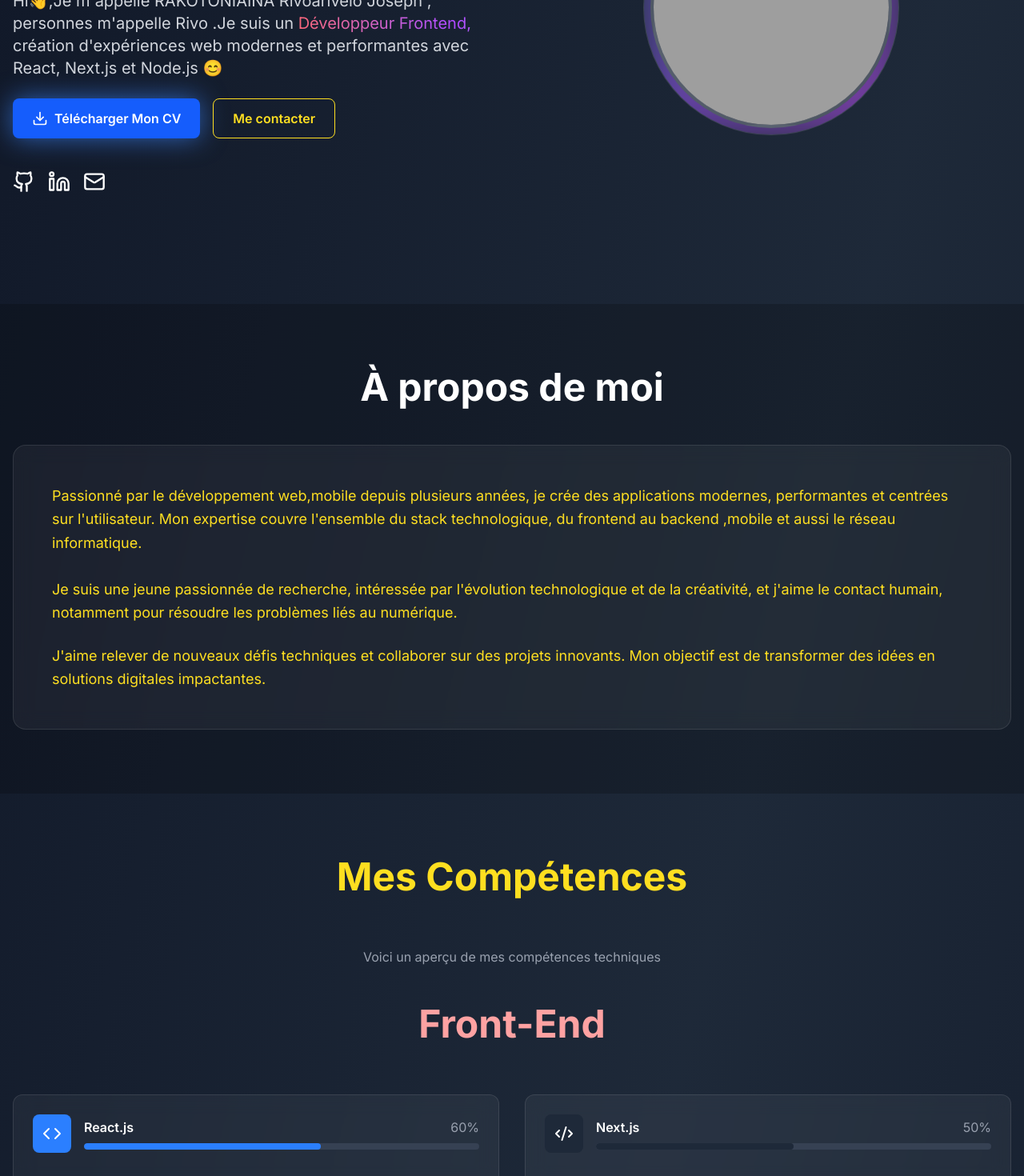
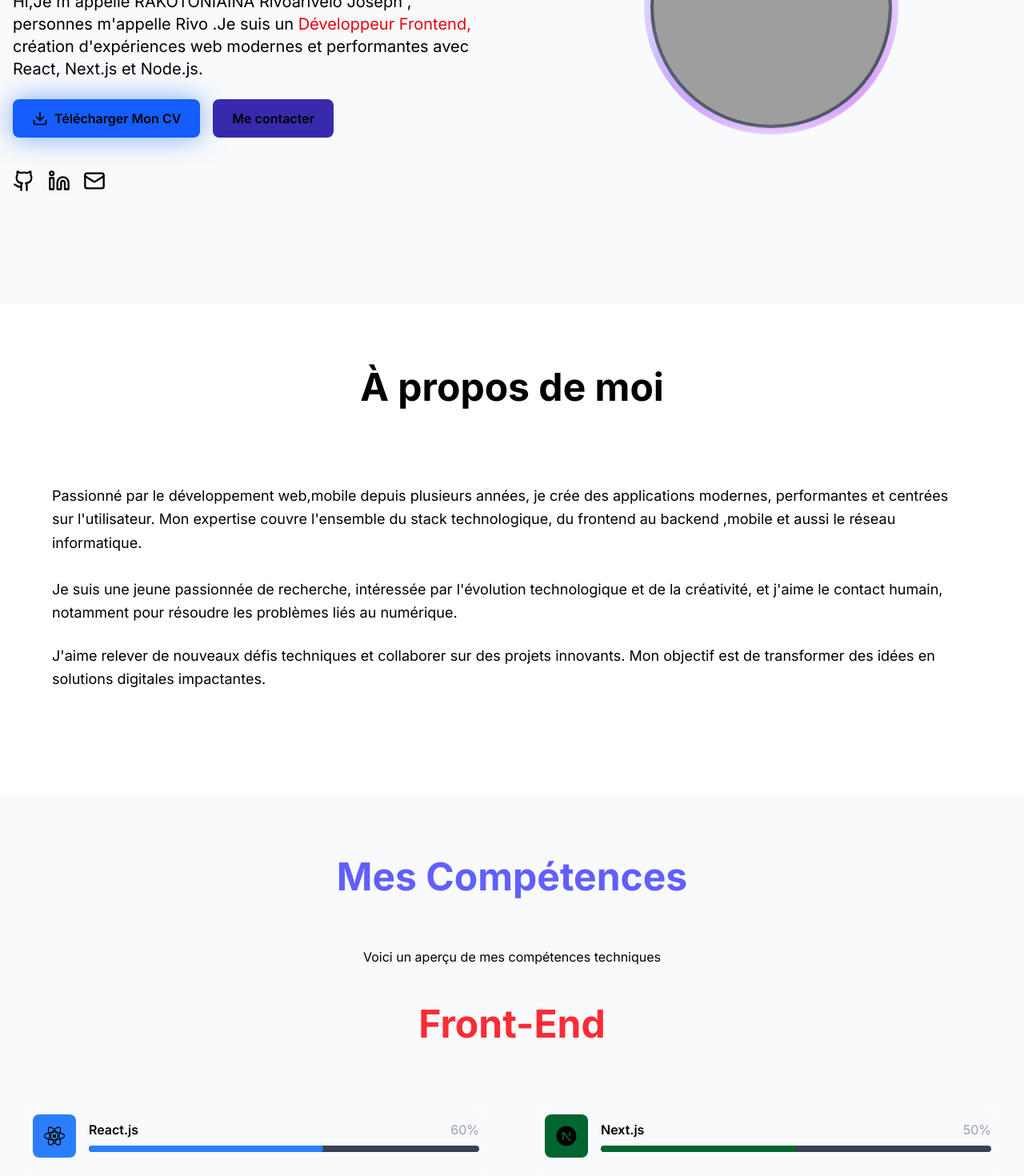
Before and after one commit to Rivoarivelo/MyPortfolio, a Next.js app: page / in a window 1280 px wide. Shown: the part 420-1890 px from the top of the page at 80% size. Built offline with nearby package versions, Linux system fonts and the light colour scheme; grey boxes are pictures that could not be loaded.

Commit message:
update Port

```diff
--- a/app/components/About.tsx
+++ b/app/components/About.tsx
@@ -9,7 +9,7 @@ const About = () => {
   const isInView = useInView(ref, { once: true, margin: "-100px" });
 
   return (
-    <section id="about" className="py-20 px-4 bg-black/20">
+    <section id="about" className="py-20 px-4 bg-white">
       <div className="max-w-7xl mx-auto" ref={ref}>
         <motion.h2
           initial={{ opacity: 0, y: 50 }}
@@ -26,7 +26,7 @@ const About = () => {
           transition={{ duration: 0.6, delay: 0.2 }}
           className="glass-effect rounded-2xl p-8 md:p-12 hover-lift"
         >
-          <p className="text-lg text-yellow-300 leading-relaxed mb-6">
+          <p className="text-lg text-black-300 leading-relaxed mb-6">
             Passionné par le développement web,mobile depuis plusieurs années,
             je crée des applications modernes, performantes et centrées sur
             l'utilisateur. Mon expertise couvre l'ensemble du stack
@@ -36,7 +36,7 @@ const About = () => {
             l'évolution technologique et de la créativité, et j'aime le contact
             humain, notamment pour résoudre les problèmes liés au numérique.
           </p>
-          <p className="text-lg text-yellow-300 leading-relaxed">
+          <p className="text-lg text-black-300 leading-relaxed">
             J'aime relever de nouveaux défis techniques et collaborer sur des
             projets innovants. Mon objectif est de transformer des idées en
             solutions digitales impactantes.
--- a/app/components/Hero.tsx
+++ b/app/components/Hero.tsx
@@ -27,7 +27,9 @@ const Hero = () => {
             className="text-5xl md:text-7xl font-bold leading-tight"
           >
             Développeur
-            <span className="block bg-gradient-to-r from-blue-400 via-purple-500 to-pink-500 bg-clip-text text-transparent animate-gradient">
+            {/* <span className="block bg-gradient-to-r from-blue-400 via-purple-500 to-pink-500 bg-clip-text text-transparent animate-gradient">
+             */}
+            <span className="block bg-gradient-to-r from-blue-400 via-purple-500 to-pink-500 bg-clip-text text-indigo-500 animate-gradient">
               Frontend
             </span>
           </motion.h1>
@@ -36,15 +38,16 @@ const Hero = () => {
             initial={{ opacity: 0 }}
             animate={{ opacity: 1 }}
             transition={{ delay: 0.4 }}
-            className="text-xl text-gray-300"
+            className="text-xl text-black-300"
           >
-            Hi👋,Je m'appelle RAKOTONIAINA Rivoarivelo Joseph , personnes
+            Hi,Je m'appelle RAKOTONIAINA Rivoarivelo Joseph , personnes
             m'appelle Rivo .Je suis un{" "}
-            <span className="bg-gradient-to-r from-red-400 via-purple-500 to-yellow-500 bg-clip-text text-transparent animate-gradient">
+            {/* <span className="bg-gradient-to-r from-indigo-600 via-red-500 to-red-500 bg-clip-text text-transparent animate-gradient"> */}
+            <span className="bg-red-600 bg-clip-text text-transparent animate-gradient">
               Développeur Frontend,
             </span>{" "}
             création d'expériences web modernes et performantes avec React,
-            Next.js et Node.js 😊
+            Next.js et Node.js.
           </motion.p>
 
           <motion.div
@@ -62,7 +65,7 @@ const Hero = () => {
             </button>
             <a
               href="#contact"
-              className="flex items-center gap-2 text-yellow-300 border border-yellow/30 hover:bg-white/10 px-6 py-3 rounded-lg font-semibold transition-all duration-300"
+              className="flex items-center gap-2 bg-indigo-800 hover:bg-red-500 px-6 py-3 rounded-lg font-semibold transition-all duration-300"
             >
               Me contacter
             </a>
--- a/app/components/Navbar.tsx
+++ b/app/components/Navbar.tsx
@@ -39,7 +39,7 @@ const Navbar = () => {
             initial={{ opacity: 0 }}
             animate={{ opacity: 1 }}
             transition={{ delay: 0.2 }}
-            className="text-2xl font-bold bg-gradient-to-r from-blue-400 to-purple-600 bg-clip-text text-transparent"
+            className="text-2xl font-bold bg-gradient-to-r from-red-500 to-red-500 bg-clip-text text-transparent"
           >
             Rivo RAKOTONIAINA
           </motion.div>
--- a/app/components/Projects.tsx
+++ b/app/components/Projects.tsx
@@ -41,13 +41,13 @@ const Projects = () => {
   ];
 
   return (
-    <section id="projets" className="py-20 px-4 bg-black/20">
+    <section id="projets" className="py-20 px-4 bg-white">
       <div className="max-w-7xl mx-auto" ref={ref}>
         <motion.h2
           initial={{ opacity: 0, y: 50 }}
           animate={isInView ? { opacity: 1, y: 0 } : {}}
           transition={{ duration: 0.6 }}
-          className="text-4xl md:text-5xl font-bold text-center mb-16"
+          className="text-4xl md:text-5xl text-indigo-500 font-bold text-center mb-16"
         >
           Mes Projets
         </motion.h2>
--- a/app/components/Skills.tsx
+++ b/app/components/Skills.tsx
@@ -12,6 +12,8 @@ import {
 import gsap from "gsap";
 import { ScrollTrigger } from "gsap/ScrollTrigger";
 import { MdQrCode2 } from "react-icons/md";
+import { RiReactjsFill } from "react-icons/ri";
+import { RiNextjsFill, RiHtml5Fill, RiCss3Fill } from "react-icons/ri";
 // import { RiReactjsFill } from "react-icons/ri";
 gsap.registerPlugin(ScrollTrigger);
 
@@ -23,28 +25,30 @@ const SkillsGSAP = () => {
     {
       name: "React.js",
       level: 60,
-      icon: Code,
+      // Icon ReactJs
+      icon: RiReactjsFill,
       color: "bg-blue-500",
       glow: "shadow-blue-500/50",
     },
     {
       name: "Next.js",
       level: 50,
-      icon: Code2,
-      color: "bg-gray-800",
+      // icon NextJS
+      icon: RiNextjsFill,
+      color: "bg-green-800",
       glow: "shadow-gray-700/50",
     },
     {
       name: "Html",
       level: 90,
-      icon: Code,
+      icon: RiHtml5Fill,
       color: "bg-blue-500",
       glow: "shadow-blue-500/50",
     },
     {
       name: "CSS",
       level: 70,
-      icon: Code,
+      icon: RiCss3Fill,
       color: "bg-red-600",
       glow: "shadow-gray-700/50",
     },
@@ -210,13 +214,13 @@ const SkillsGSAP = () => {
   return (
     <section id="competences" className="py-20 px-4" ref={sectionRef}>
       <div className="max-w-7xl mx-auto">
-        <h2 className="skills-title text-3xl text-yellow-300 md:text-5xl font-bold text-center mb-16">
+        <h2 className="skills-title text-3xl text-indigo-500 md:text-5xl font-bold text-center mb-16">
           Mes Compétences
         </h2>
-        <p className="text-center text-gray-400 mb-12">
+        <p className="text-center mb-12">
           Voici un aperçu de mes compétences techniques
         </p>
-        <h3 className="skills-title text-xl text-red-300 md:text-5xl font-bold text-center mb-16">
+        <h3 className="skills-title text-xl text-red-500 md:text-5xl font-bold text-center mb-16">
           Front-End
         </h3>
 
@@ -233,7 +237,8 @@ const SkillsGSAP = () => {
               >
                 <div className="flex items-center gap-4 mb-4">
                   <div className={`${skill.color} p-3 rounded-lg`}>
-                    <Icon size={24} />
+                    <Icon size={30} />
+                    {/* <RiReactjsFill size={24} className="text-black" /> */}
                   </div>
                   <div className="flex-1">
                     <div className="flex justify-between mb-2">
@@ -252,7 +257,7 @@ const SkillsGSAP = () => {
             );
           })}
         </div>
-        <h3 className="skills-title text-xl text-red-300 md:text-5xl font-bold text-center my-16">
+        <h3 className="skills-title text-xl text-red-500 md:text-5xl font-bold text-center my-16">
           Back-End
         </h3>
         <div className="grid md:grid-cols-2 gap-8">
@@ -287,7 +292,7 @@ const SkillsGSAP = () => {
             );
           })}
         </div>
-        <h3 className="skills-title text-xl text-red-300 md:text-5xl font-bold text-center my-16">
+        <h3 className="skills-title text-xl text-red-500 md:text-5xl font-bold text-center my-16">
           Outils
         </h3>
         <div className="grid md:grid-cols-2 gap-8">
@@ -322,10 +327,10 @@ const SkillsGSAP = () => {
             );
           })}
         </div>
-        <h3 className="skills-title text-xl text-red-300 md:text-5xl font-bold text-center my-16">
+        <h3 className="skills-title text-xl text-indigo-500 md:text-5xl font-bold text-center my-16">
           Diplôme et Formation professionnel
         </h3>
-        <p className="text-gray-400 mt-4">
+        <p className="text-gray-600 mt-4">
           - 2025 : Troisième année de licence à l'ISPM ,Parcours: Eléctronique
           Système Informatique et Intelligence Artificielle(ESIIA) <br />
           - 2023 : Formation à Alliance Française .Niveau:B2 <br />
--- a/app/globals.css
+++ b/app/globals.css
@@ -2,7 +2,7 @@
 
 @layer base {
   body {
-    @apply bg-gradient-to-br from-gray-900 via-gray-800 to-gray-900 text-white;
+    @apply bg-gradient-to-br from-gray-50 via-gray-50 to-gray-50 text-black font-sans;
   }
 }
 
--- a/package.json
+++ b/package.json
@@ -16,7 +16,7 @@
     "next": "16.1.0",
     "react": "19.2.3",
     "react-dom": "19.2.3",
-    "react-icons": "^5.5.0"
+    "react-icons": "^5.7.0"
   },
   "devDependencies": {
     "@tailwindcss/postcss": "^4",
```
Also changed, not shown: 1 other file (tests, documents, lock files or other folders).
